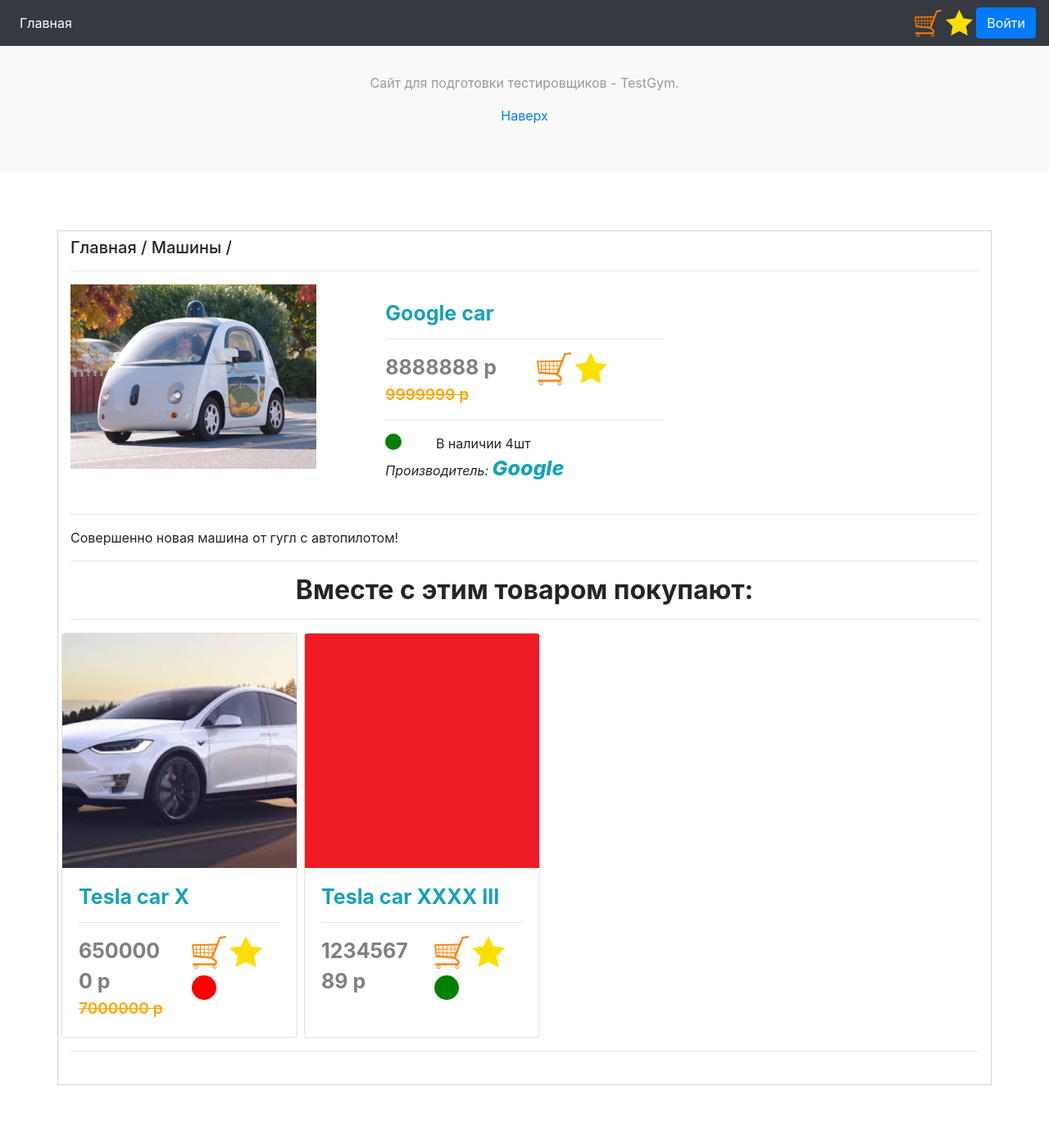
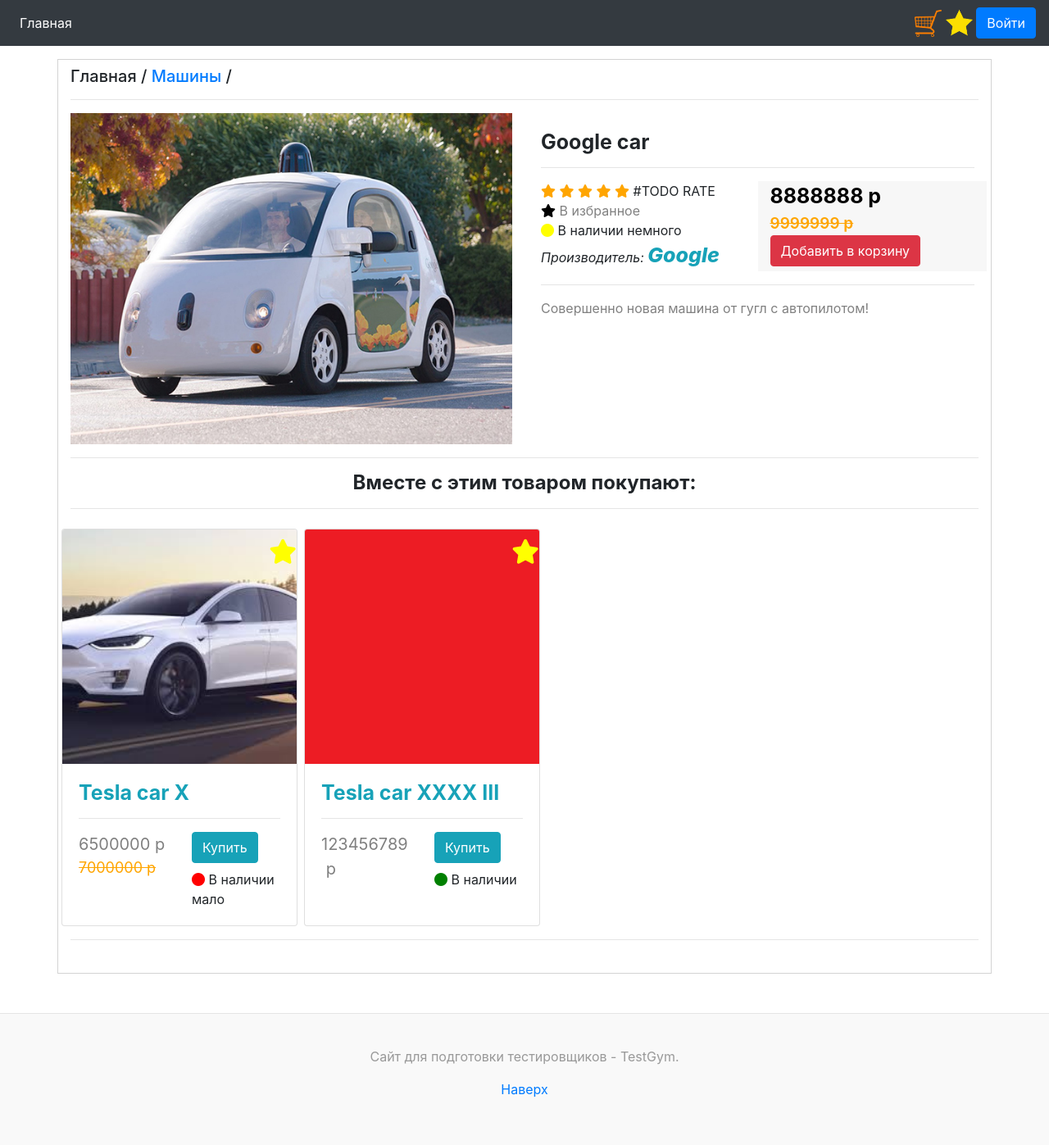
Before and after one commit to Loolll/testgym, a Django app: page /product/17/ in a window 1280 px wide. Shown: the whole page at 82% size. Before the commit the page ends 1324 px from the top, so only its background shows below. Run offline with Django 3.2, Linux system fonts and the light colour scheme; data comes from the database, SQL or seed files in the repository; both versions use the stored data as it was after the commit; some libraries are stand-ins or nearby versions.

Commit message:
Version 1.4 product page reworked. HRR fix.

```diff
--- a/main/templates/product.html
+++ b/main/templates/product.html
@@ -1,73 +1,69 @@
-{% include 'wrapper.html' %}
+{% extends 'wrapper.html' %}
 {% load static %}
 {% block content %}
 <br><br><br>
 <div class="container" style="border: solid lightgrey 1px">
-    <h5 class="mt-2">Главная / {{product.category.name}} /</h5>
+    <h5 class="mt-2">Главная / <a href="/?category={{product.category.id}}">{{product.category.name}}</a> /</h5>
     <hr>
     <div class="row">
-        <div class="col-md-4">
-            <img src="{% static 'products/' %}{{product.imgpath}}.png" style="width: 300px; height: auto">
+        <div class="col-md-6">
+            <img src="{% static 'products/' %}{{product.imgpath}}.png" style="width: inherit; height: auto">
         </div>
-        <div class="col-md-4">
+        <div class="col-md-6">
             <div class="row">
                 <div class="card-body">
                     <h5 class="card-title">
-                        <a class="text-info" style="font-weight: 700; font-size: 25px" href="/product/{{product.id}}">{{product.name}}</a>
+                        <span style="font-weight: 700; font-size: 25px">{{product.name}}</span>
                     </h5>
                     <hr>
                     <div class="row">
                         <div class="col-md-6">
+                            <i class="fas fa-star" style="color: orange"></i>
+                            <i class="fas fa-star" style="color: orange"></i>
+                            <i class="fas fa-star" style="color: orange"></i>
+                            <i class="fas fa-star" style="color: orange"></i>
+                            <i class="fas fa-star" style="color: orange"></i>
+                            #TODO RATE
+                            <br>
+                            <a href="/add/in/?in=star&id={{product.id}}" style="color: grey">
+                                <i class="fas fa-star" style="color: black"></i> В избранное</a>
+                            <br>
+                            {% if product.count > 0 %}
+
+                            {% if product.count > 3 %}
+                            {% if product.count > 9 %}
+                                <i class="fas fa-circle" style="color: green"></i> В наличии
+                            {% else %}
+                                <i class="fas fa-circle" style="color: yellow"></i> В наличии немного
+                            {% endif %}
+
+                            {% else %}
+                                <i class="fas fa-circle" style="color: red"></i> В наличии мало
+                            {% endif %}
+                        {% else %}
+                            <div class="col-md-2">
+                                <i class="fas fa-circle" style="color: black"></i> Нет в наличии
+                            </div>
+                        {% endif %}
+                            <br>
+                            <i>Производитель: <span class="text-info" style="font-size: 25px; font-weight: 800">{{product.brand}}</span></i>
+                        </div>
+                        <div class="col-md-6 " style="background-color: #F7F7F7">
                             {% if product.discount != -1 %}
-                            <span style="font-size: 25px; color: grey; font-weight: 700">{{product.discount}}&nbspр</span>
+                            <span style="font-size: 25px; color: black; font-weight: 700">{{product.discount}}&nbspр</span>
                             <br>
                             <span style="font-size: 19px; color: orange; font-weight: 600; text-decoration: line-through;">
                             {{product.price}}&nbspр</span>
                             {% else %}
-                            <span style="font-size: 25px; color: grey; font-weight: 700">{{product.price}}&nbspр</span>
+                            <span style="font-size: 25px; color: black; font-weight: 700">{{product.price}}&nbspр</span>
                             {% endif %}
                             <br>
-                        </div>
-                        <div class="col-md-6">
-                            <a href="/add/in/?in=cart&id={{product.id}}"><img src="{% static 'cart.png' %}"
-                                                                              height="40px"></a>
-                            <a href="/add/in/?in=star&id={{product.id}}"><img src="{% static 'star.png' %}"
-                                                                              width="40px"></a>
+                            <a href="/add/in/?in=cart&id={{product.id}}" class="btn btn-danger">Добавить в корзину</a>
+
                         </div>
                     </div>
                     <hr>
-                    {% if product.count > 0 %}
-                    <div class="row">
-                        <div class="col-md-2">
-                        <span style="display: block;
-                                      background: green;
-                                      border-radius: 100%;
-                                      height: 20px;
-                                      width: 20px;
-                                      margin: 0;">
-                        </span>
-                        </div>
-                        <div class="col-md-10">
-                            В наличии {{product.count}}шт
-                        </div>
-                    </div>
-                    {% else %}
-                    <div class="row">
-                        <div class="col-md-2">
-                        <span style="display: block;
-                                      background: red;
-                                      border-radius: 100%;
-                                      height: 20px;
-                                      width: 20px;
-                                      margin: 0;">
-                        </span>
-                        </div>
-                        <div class="col-md-10">
-                            Нет в наличии
-                        </div>
-                    </div>
-                    {% endif %}
-                    <i>Производитель: <span class="text-info" style="font-size: 25px; font-weight: 800">{{product.brand}}</span></i>
+                    <p style="color:grey">{{product.description}}</p>
                 </div>
             </div>
         </div>
@@ -78,83 +74,74 @@
         <a href="/product/edit?id={{product.id}}" class="btn btn-warning" style="width: 150px">Редактировать</a>
     </div>
     {% endif %}
+
     <hr>
-    <p>{{product.description}}</p>
-    <hr>
-    <h2 align="center"><b>Вместе с этим товаром покупают:</b></h2>
+    <h4 align="center"><b>Вместе с этим товаром покупают:</b></h4>
     <hr>
     <div class="row">
         {% for recommend in recommendations %}
         {% if recommend.id != product.id %}
-        <div class="card ml-1 mr-1" style="width: 18rem;">
-            <img src="{% static 'products/' %}{{recommend.imgpath}}.png" class="card-img-top" alt="">
+        {% with recommend as product %}
+        <div class="card ml-1 mr-1 mt-2" style="width: 18rem;">
+            <a href="/product/{{product.id}}" style="position: relative;">
+                <img src="{% static 'products/' %}{{product.imgpath}}.png" class="card-img-top img-responsive" alt="">
+                <h1 align="right" style="position: absolute; right: 0; top:0; width: 100%;">
+                    <a href="/add/in/?in=star&id={{product.id}}" id="in_star_link_{{product.id}}">
+                        <i class="fas fa-star fa-1x" style="color: yellow; font-size: 30px">
+
+                        </i></a></h1>
+                <script>
+                    document.getElementById('in_star_link_{{product.id}}').href = "/add/in/?in=star&id={{product.id}}&from=" +
+                     document.location.href.replace('?', '~').split('&').join('№')
+                </script>
+            </a>
             <div class="card-body">
                 <h5 class="card-title">
-                    <a class="text-info" style="font-weight: 700; font-size: 25px" href="/recommend/{{recommend.id}}">{{recommend.name}}</a>
-                </h5>
+                    <a class="text-info" style="font-weight: 700; font-size: 25px" href="/product/{{product.id}}">{{product.name}}</a></h5>
                 <hr>
                 <div class="row">
                     <div class="col-md-6">
-                        {% if recommend.discount != -1 %}
-                        <span style="font-size: 25px; color: grey; font-weight: 700">{{recommend.discount}}&nbspр</span>
+                        {% if product.discount != -1 %}
+                        <span style="font-size: 20px; color: grey;">{{product.discount}}&nbspр</span>
                         <br>
-                        <span style="font-size: 19px; color: orange; font-weight: 600; text-decoration: line-through;">
-                            {{recommend.price}}&nbspр</span>
+                        <span style="font-size: 18px; color: orange;  text-decoration: line-through;">
+                            {{product.price}}&nbspр</span>
                         {% else %}
-                        <span style="font-size: 25px; color: grey; font-weight: 700">{{recommend.price}}&nbspр</span>
+                        <span style="font-size: 20px; color: grey; ">{{product.price}}&nbspр</span>
                         {% endif %}
                         <br>
                     </div>
                     <div class="col-md-6">
-                        <a href="/add/in/?in=cart&id={{recommend.id}}"><img src="{% static 'cart.png' %}" height="40px"></a>
-                        <a href="/add/in/?in=star&id={{recommend.id}}"><img src="{% static 'star.png' %}" width="40px"></a>
+                        <a href="/add/in/?in=cart&id={{product.id}}" class="btn btn-info" id="in_cart_link_{{product.id}}">Купить</a>
+                        <script>
+                            document.getElementById('in_cart_link_{{product.id}}').href = "/add/in/?in=star&id={{product.id}}&from=" +
+                                document.location.href.replace('?', '~').split('&').join('№')
+                        </script>
                         <div class="mt-2">
-                        {% if recommend.count > 0 %}
+                        {% if product.count > 0 %}
 
-                            {% if recommend.count > 3 %}
-                            {% if recommend.count > 9 %}
-                                <span style="display: block;
-                                              background: green;
-                                              border-radius: 100%;
-                                              height: 30px;
-                                              width: 30px;
-                                              margin: 0;">
-                                </span>
+                            {% if product.count > 3 %}
+                            {% if product.count > 9 %}
+                                <i class="fas fa-circle" style="color: green"></i> В наличии
                             {% else %}
-                                <span style="display: block;
-                                              background: yellow;
-                                              border-radius: 100%;
-                                              height: 30px;
-                                              width: 30px;
-                                              margin: 0;">
-                                </span>
+                                <i class="fas fa-circle" style="color: yellow"></i> В наличии немного
                             {% endif %}
 
                             {% else %}
-                                <span style="display: block;
-                                              background: red;
-                                              border-radius: 100%;
-                                              height: 30px;
-                                              width: 30px;
-                                              margin: 0;">
-                                </span>
+                                <i class="fas fa-circle" style="color: red"></i> В наличии мало
                             {% endif %}
                         {% else %}
                             <div class="col-md-2">
-                                <span style="display: block;
-                                              background: black;
-                                              border-radius: 100%;
-                                              height: 30px;
-                                              width: 30px;
-                                              margin: 0;">
-                                </span>
+                                <i class="fas fa-circle" style="color: black"></i> Нет в наличии
                             </div>
                         {% endif %}
                         </div>
                     </div>
                 </div>
+
             </div>
         </div>
+        {% endwith %}
         {% endif %}
         {% endfor %}
     </div>
--- a/main/views.py
+++ b/main/views.py
@@ -299,8 +299,8 @@ def add_in_cart_or_favorite(request):
                                 favorite.save()
                             else:
                                 Favorites.objects.create(product=product, user=anonym, ip=ip, count=1)
-
-                    return HRR(f'/product/{product_id}/')
+                    url = default_include_undefined_for_get_request(request, 'from', '/')
+                    return HRR(url.replace('~', '?').replace('№', '&'))
             else:
                 return HRR('/args_error/')
         return HRR('/args_error/')
```
Also changed, not shown: main/templates/index.html (+10 -2 lines), db.sqlite3.
